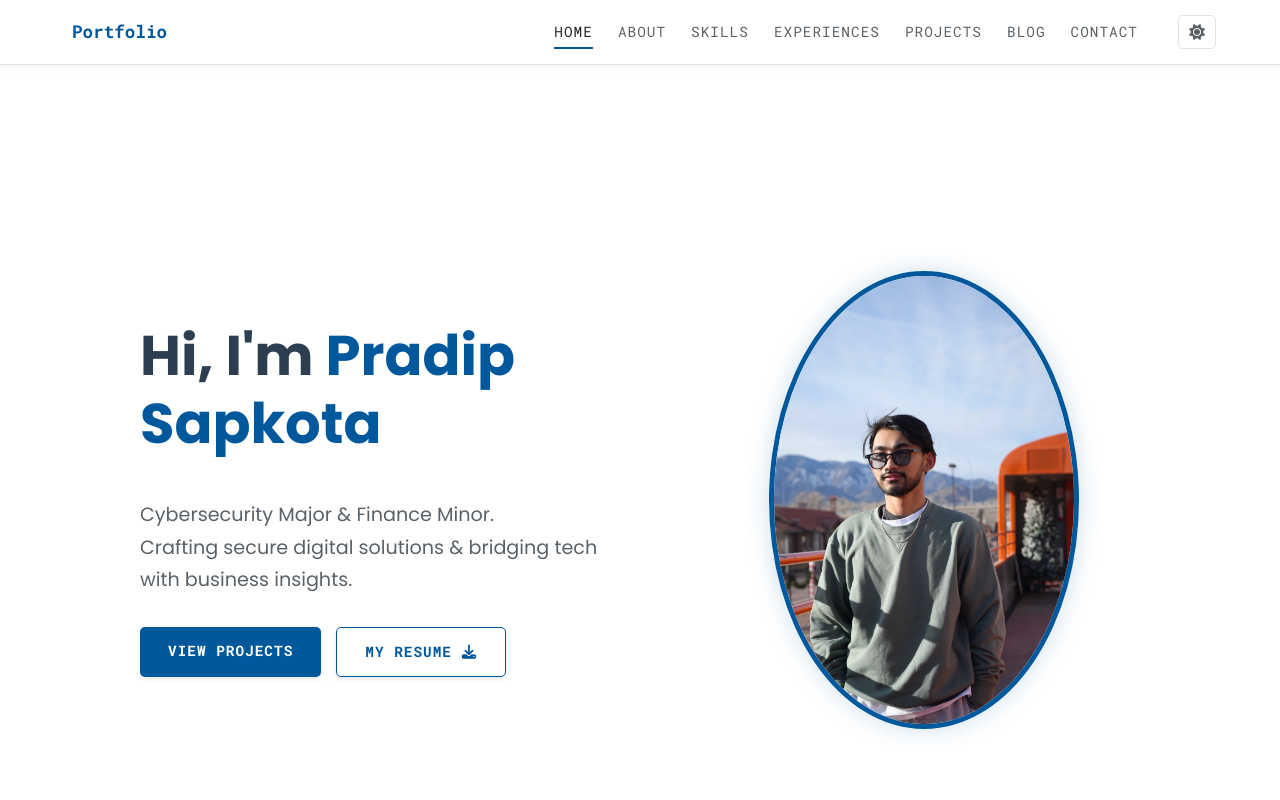
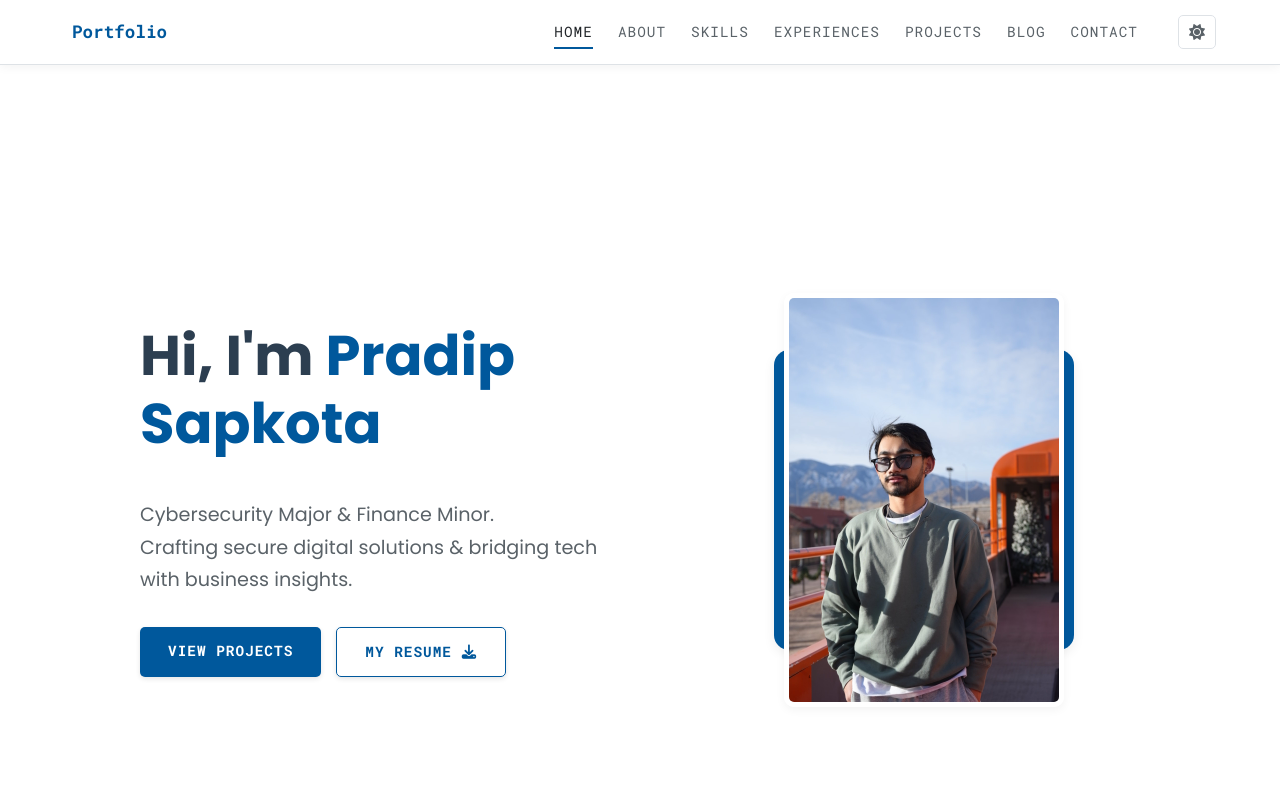
Before and after one commit to pradip676/pradip676.github.io, a plain HTML site: page index.html in a window 1280 px wide. Shown: the top 800 px of the page. Drawn offline with Linux system fonts and the light colour scheme.

Commit message:
minor changes

```diff
--- a/css/style.css
+++ b/css/style.css
@@ -241,22 +241,54 @@ body.light-mode .hero-section { /* Optional: Specific background for light mode
 }
 .hero-buttons { display: flex; gap: 15px; }
 .hero-image-container {
-  flex: 1;
-  display: flex;
+  flex: 1; /* Keep for layout */
+  display: flex; /* For centering the image within if needed */
   justify-content: center;
   align-items: center;
+  position: relative; /* Needed for positioning pseudo-element or direct child absolutely */
+  /* The container itself can be the background shape or we use a pseudo-element */
 }
+
+/* We'll use a pseudo-element for the background shape for more flexibility */
+.hero-image-container::before {
+  content: '';
+  position: absolute;
+  /* Make it slightly larger than the image will be */
+  width: 300px;  /* Adjust size of the background shape */
+  height: 300px; /* Adjust size of the background shape */
+  background-color: var(--accent-color); /* Or your --secondary-bg-color for a more subtle effect */
+  border-radius: 15px; /* Or 50% for a circular background shape */
+  z-index: 0; /* Behind the actual image */
+  /* Optional offset for the background shape */
+  /* top: 50%;
+  left: 50%;
+  transform: translate(-45%, -45%); */ /* Example to shift it slightly up and left */
+  box-shadow: 0 4px 12px rgba(0,0,0,0.1); /* Shadow for the background shape */
+  transition: background-color 0.3s ease, box-shadow 0.3s ease;
+}
+
+body.light-mode .hero-image-container::before {
+  background-color: var(--accent-color); /* Will be blue */
+  box-shadow: 0 4px 12px rgba(0,0,0,0.07);
+}
+
 .hero-image {
-  max-width: 300px;
+  max-width: 270px; /* Slightly smaller than the ::before pseudo-element's shape */
   width: 100%;
   height: auto;
-  border-radius: 50%;
-  border: 5px solid var(--accent-color); /* Will change with theme */
-  box-shadow: 0 0 25px rgba(46, 204, 113, 0.3); /* Default dark mode shadow */
-  transition: border-color 0.3s ease, box-shadow 0.3s ease; /* For theme switch */
+  object-fit: cover;
+  border-radius: 10px; /* Or 50% for a circular image */
+  /* This border matches the page background, creating the "cutout" feel */
+  border: 5px solid var(--primary-bg-color);
+  position: relative; /* To ensure it's above the ::before pseudo-element */
+  z-index: 1;
+  box-shadow: 0 3px 10px rgba(0,0,0,0.1); /* Optional: a very subtle shadow on the image itself */
+  transition: border-color 0.3s ease, box-shadow 0.3s ease;
 }
+
 body.light-mode .hero-image {
-  box-shadow: 0 0 25px rgba(0, 88, 156, 0.2); /* Blueish shadow for Light Mode */
+  border: 5px solid var(--primary-bg-color); /* Will be white border in light mode */
+  box-shadow: 0 3px 10px rgba(0,0,0,0.05);
 }
 
 .scroll-down-indicator {
```
Also changed, not shown: blog.html (+16 -24 lines), blog/post1.html (+4 -0 lines), blog/post2.html (+1 -0 lines).
